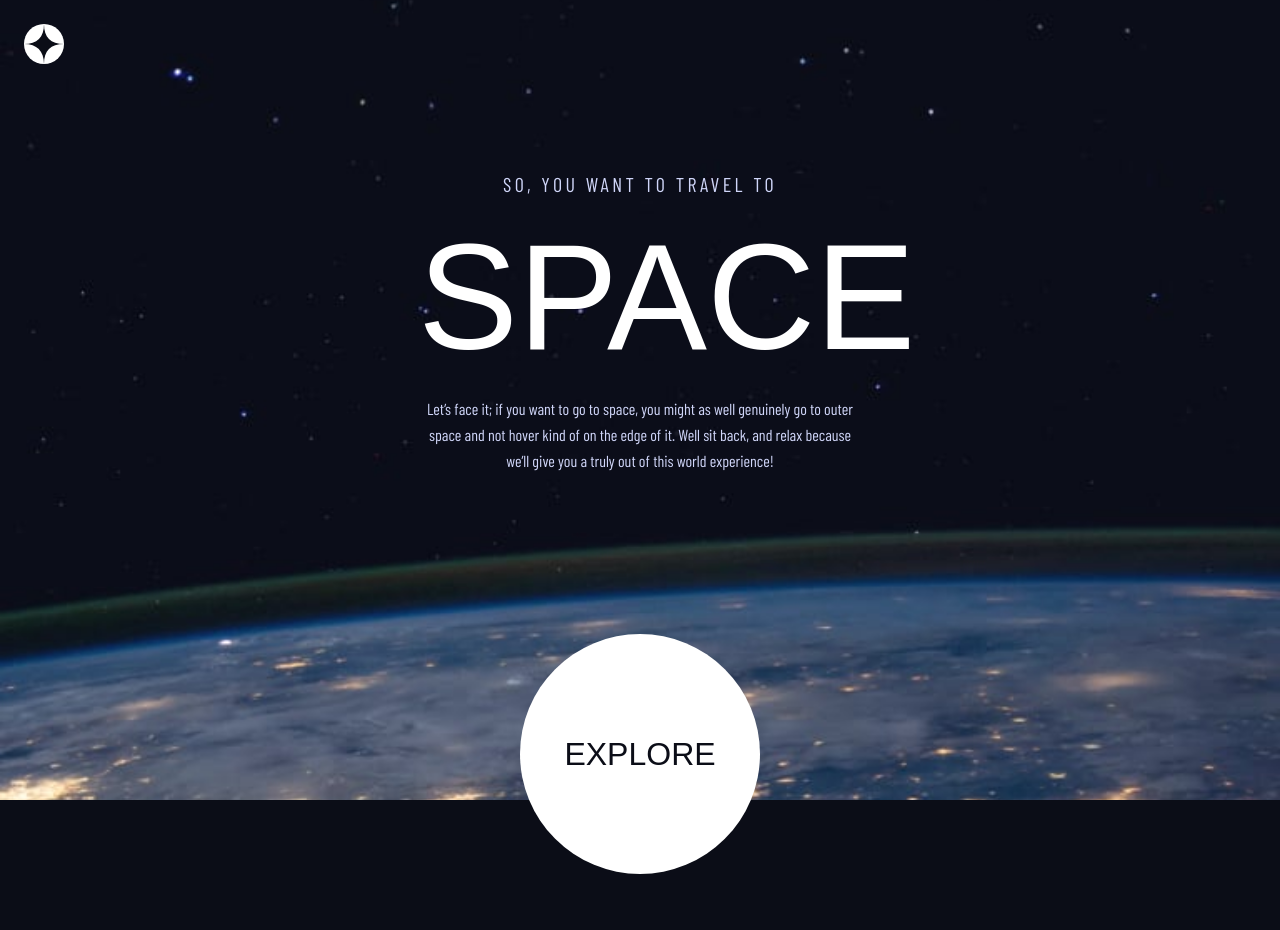
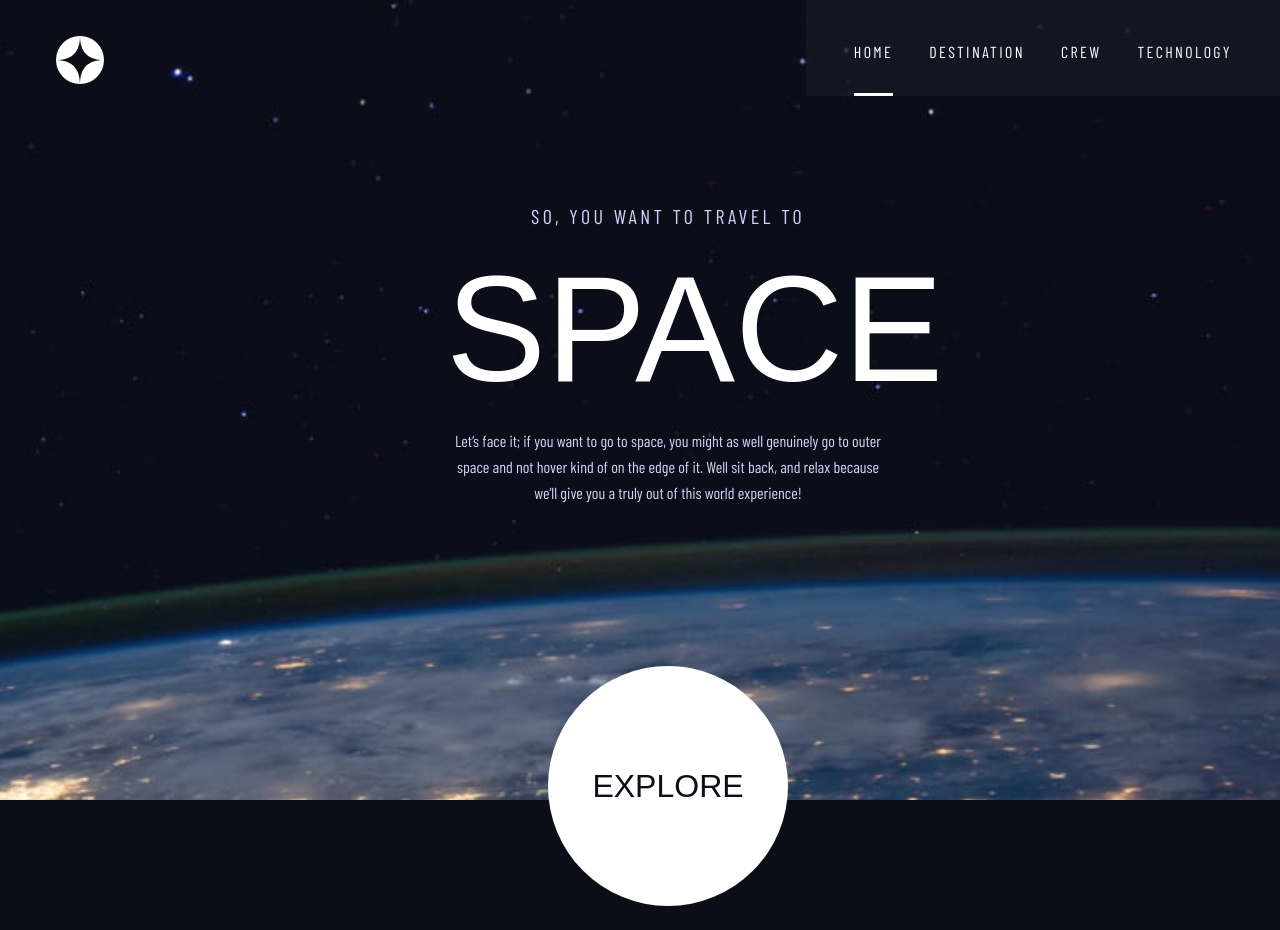
Before and after one commit to rafaelwillen/space-tourism, a Next.js app: page / in a window 1280 px wide. Before the commit the page ends 898 px from the top, so only its background shows below. Built offline with nearby package versions, Linux system fonts and the light colour scheme; a web font is replaced by a local one.

Commit message:
Add navbar

```diff
--- a/src/app/layout.tsx
+++ b/src/app/layout.tsx
@@ -32,7 +32,7 @@ export default function RootLayout({
           heading.variable,
           body.variable,
           body.className,
-          "bg-black text-primary p-6"
+          "bg-black text-primary p-6 tablet:pt-0 tablet:pr-0 tablet:pl-14"
         )}
       >
         <Header />
--- a/src/components/Header.tsx
+++ b/src/components/Header.tsx
@@ -2,6 +2,7 @@
 
 import { Logo } from "@/assets";
 import Image from "next/image";
+import NavbarItem from "./NavbarItem";
 import SidebarMenu from "./SidebarMenu";
 
 export const navLinks = [
@@ -25,10 +26,25 @@ export const navLinks = [
 
 export default function Header() {
   return (
-    <header className="overflow-clip">
-      <div className="flex justify-between items-center">
-        <Image src={Logo} alt="Space tourism logo" width={40} height={40} />
+    <header className="overflow-clip desktop:mt-10">
+      <div className="flex justify-between items-center tablet:h-24">
+        <Image
+          src={Logo}
+          alt="Space tourism logo "
+          sizes="(min-width: 768px) 48px, 40px)"
+          className="tablet:pt-6 desktop:pt-0"
+        />
         <SidebarMenu />
+        <div className="relative max-desktop:hidden w-full ml-16">
+          <div className="absolute left-0 -right-6 z-10 h-px bg-white/[0.25] " />
+        </div>
+        <nav className="max-tablet:hidden self-stretch bg-white/[0.04] backdrop-blur-2xl px-12 pt-10 desktop:pr-40 desktop:pl-32">
+          <ul className="flex gap-9 h-full desktop:gap-12">
+            {navLinks.map((item, index) => (
+              <NavbarItem {...item} index={index} key={item.name} />
+            ))}
+          </ul>
+        </nav>
       </div>
     </header>
   );
--- /dev/null
+++ b/src/components/NavbarItem.tsx
@@ -0,0 +1,27 @@
+"use client";
+import classNames from "classnames";
+import Link from "next/link";
+import { usePathname } from "next/navigation";
+import { navLinks } from "./Header";
+
+type Props = (typeof navLinks)[number] & { index: number };
+
+export default function NavbarItem({ href, name, index }: Props) {
+  const pathname = usePathname();
+  console.log(pathname);
+
+  return (
+    <li>
+      <Link
+        className={classNames(
+          "block h-full text-white text-nav tracking-[2.36px] uppercase",
+          pathname === href && "border-b-[3px] border-white"
+        )}
+        href={href}
+      >
+        <span className="mr-2 font-bold max-desktop:hidden">0{index + 1}</span>
+        {name}
+      </Link>
+    </li>
+  );
+}
```
